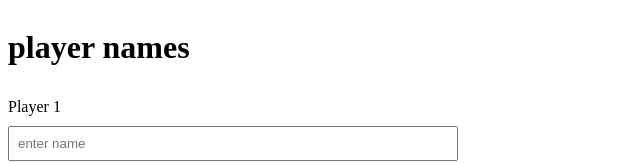
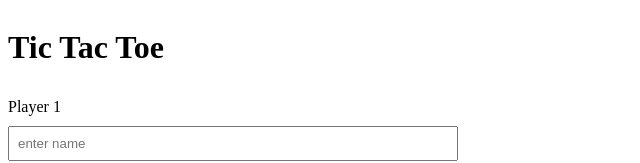
Before and after one commit to acciojob/tictactoe-saidurga4521, a website: page main.html in a window 1280 px wide. Shown: the top 163 px of the page, without its empty margins (0-640 px from the left). Drawn offline with Linux system fonts and the light colour scheme.

Commit message:
created a submission

```diff
--- a/main.html
+++ b/main.html
@@ -9,7 +9,7 @@
 <body>
 	<!-- the entire body must be written by student -->
 	<div class="container">
-		<h1>player names</h1>
+		<h1>Tic Tac Toe</h1>
 		<label for="player-1">Player 1</label>
 		<input type="text" id="player-1" placeholder="enter name">
 		<label for="palyer-2">Player 2</label>
```
